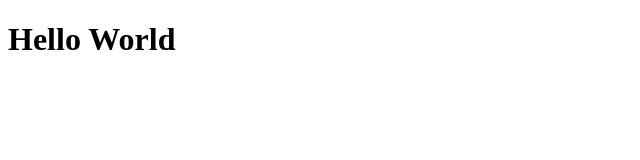
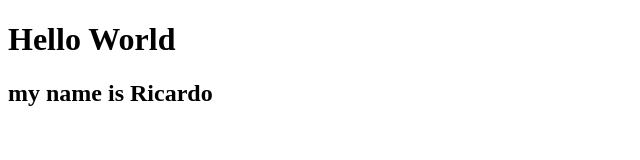
Before and after one commit to AcostaRicardo/dev_ops_labo_1, a plain HTML site: page index.html in a window 1280 px wide. Shown: the whole page, without its empty margins (0-640 px from the left). Drawn offline with Linux system fonts and the light colour scheme.

Commit message:
Update index.html
my name

```diff
--- a/index.html
+++ b/index.html
@@ -3,7 +3,9 @@
 <head>
     <title>Ricardo</title>
     <h1>Hello World</h1>
+
 </head>
 <body>
+        <h2>my name is Ricardo</h2>
 </body>
 </html>
```
